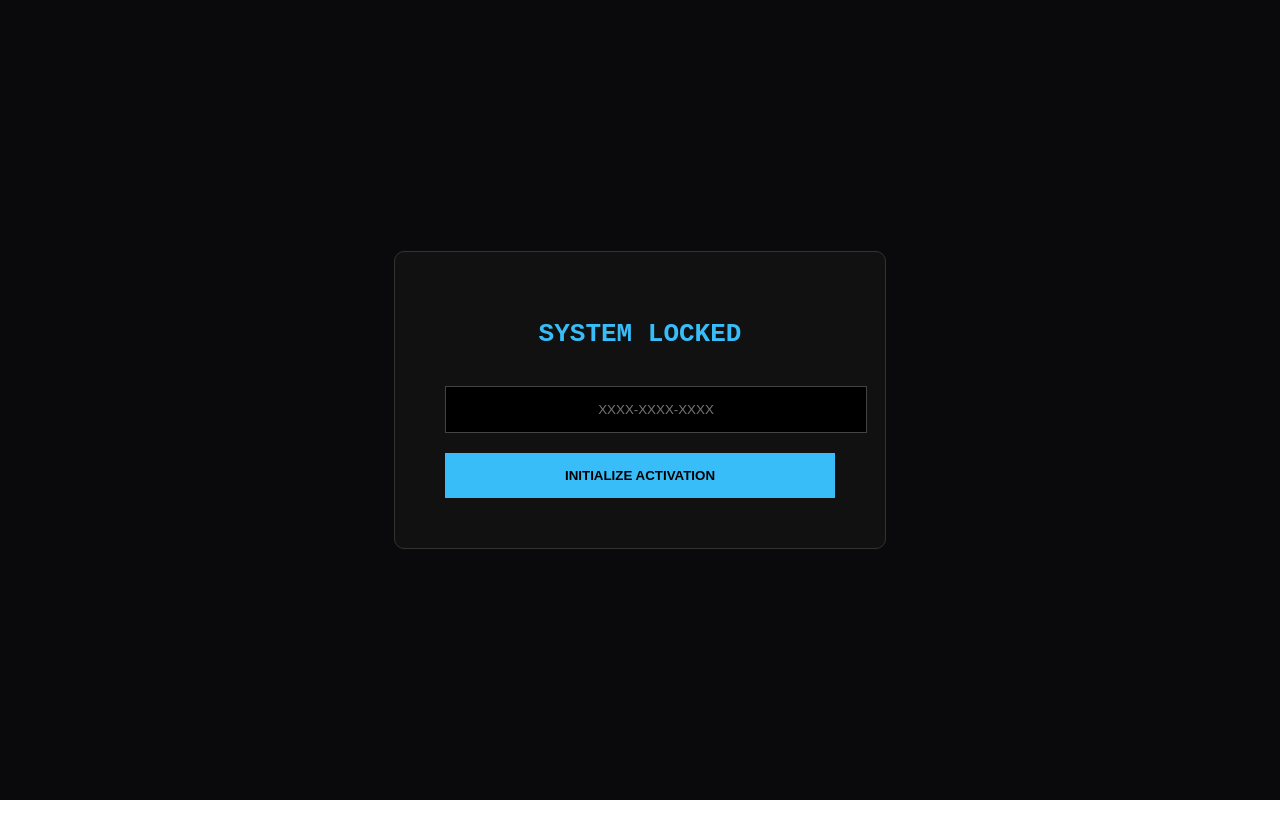
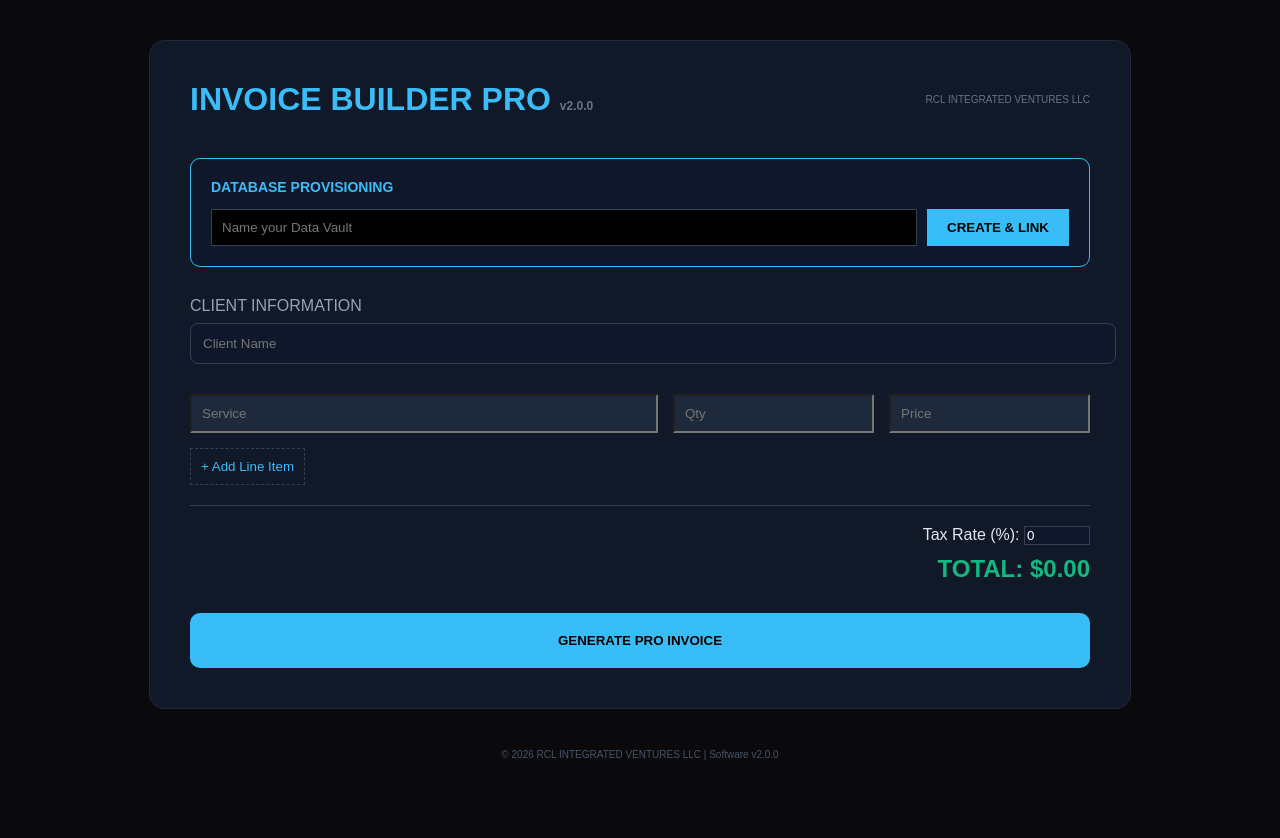
Before and after one commit to richillinz/invoice-generator-tool, a React (Create React App) app: page / in a window 1280 px wide. Shown: the top 838 px of the page. Before the commit the page ends 800 px from the top, so only its background shows below. Built offline with nearby package versions, Linux system fonts and the light colour scheme.

Commit message:
Fix: Restored data printing logic in PDF generator

```diff
--- a/src/App.js
+++ b/src/App.js
@@ -47,6 +47,8 @@ function App() {
 
   const downloadPDF = () => {
     const doc = new jsPDF();
+
+    // --- HEADER & BRANDING ---
     doc.setFillColor(15, 23, 42);
     doc.rect(0, 0, 210, 40, 'F');
     doc.setTextColor(56, 189, 248);
@@ -55,58 +57,73 @@ function App() {
     doc.setTextColor(100);
     doc.setFontSize(10);
     doc.text("POWERED BY RCL INTEGRATED VENTURES LLC", 125, 25);
+
+    // --- CLIENT & DATE INFO ---
+    doc.setTextColor(0);
+    doc.setFontSize(12);
+    doc.text(`Client: ${client || 'N/A'}`, 20, 55);
+    doc.text(`Date: ${new Date().toLocaleDateString()}`, 150, 55);
+
+    // --- TABLE HEADERS ---
+    doc.setDrawColor(200);
+    doc.line(20, 65, 190, 65);
+    doc.text("Description", 20, 72);
+    doc.text("Qty", 120, 72);
+    doc.text("Price", 145, 72);
+    doc.text("Total", 170, 72);
+    doc.line(20, 75, 190, 75);
+
+    // --- ITEM LOOP (This was missing!) ---
+    let y = 85;
+    items.forEach(item => {
+      doc.text(item.desc || '-', 20, y);
+      doc.text(item.qty.toString(), 120, y);
+      doc.text(`$${item.price}`, 145, y);
+      doc.text(`$${(item.qty * item.price).toFixed(2)}`, 170, y);
+      y += 10;
+    });
+
+    // --- TOTALS SECTION ---
+    doc.line(130, y, 190, y);
+    doc.text(`Subtotal: $${subtotal.toFixed(2)}`, 140, y + 10);
+    doc.text(`Tax (${taxRate}%): $${taxTotal.toFixed(2)}`, 140, y + 20);
+    doc.setFontSize(14);
+    doc.text(`GRAND TOTAL: $${grandTotal.toFixed(2)}`, 135, y + 35);
+
+    // --- LEGAL FOOTER ---
+    doc.setFontSize(8);
+    doc.setTextColor(150);
+    doc.text("TERMS & CONDITIONS:", 20, 260);
+    doc.text(doc.splitTextToSize(legalTerms, 170), 20, 265);
+
     doc.save(`Invoice_${client || 'Draft'}.pdf`);
   };
-
-  if (isLocked) {
-    return (
-      <div style={{ height: '100vh', background: '#0a0a0c', display: 'flex', justifyContent: 'center', alignItems: 'center', color: 'white', fontFamily: 'monospace' }}>
-        <div style={{ background: '#111', padding: '50px', borderRadius: '10px', border: '1px solid #333', textAlign: 'center' }}>
-          <h1 style={{ color: '#38bdf8' }}>SYSTEM LOCKED</h1>
-          <input type="text" placeholder="XXXX-XXXX-XXXX" style={{ width: '100%', padding: '15px', margin: '20px 0', background: '#000', border: '1px solid #444', color: '#38bdf8', textAlign: 'center' }} onChange={(e) => setLicenseKey(e.target.value)} />
-          <button onClick={handleUnlock} style={{ width: '100%', padding: '15px', background: '#38bdf8', color: 'black', fontWeight: 'bold', border: 'none', cursor: 'pointer' }}>INITIALIZE ACTIVATION</button>
-        </div>
-      </div>
-    );
-  }
 
   return (
     <div style={{ minHeight: '100vh', background: '#0a0a0c', color: '#e2e8f0', fontFamily: 'sans-serif', padding: '40px' }}>
       <div style={{ maxWidth: '900px', margin: 'auto', background: '#111827', padding: '40px', borderRadius: '15px', border: '1px solid #1f2937' }}>
 
-        {/* BRANDING HEADER */}
         <div style={{ display: 'flex', justifyContent: 'space-between', alignItems: 'center', marginBottom: '40px' }}>
           <h1 style={{ color: '#38bdf8', margin: 0 }}>INVOICE BUILDER PRO <span style={{ fontSize: '12px', color: '#64748b' }}>v2.0.0</span></h1>
           <div style={{ textAlign: 'right', fontSize: '10px', color: '#64748b' }}>RCL INTEGRATED VENTURES LLC</div>
         </div>
 
-        {/* --- NEW DATABASE SECTION START --- */}
+        {/* DATABASE SECTION */}
         <div style={{ padding: '20px', background: '#0f172a', borderRadius: '10px', border: '1px solid #38bdf8', marginBottom: '30px' }}>
           <h3 style={{ color: '#38bdf8', marginTop: 0, fontSize: '14px' }}>DATABASE PROVISIONING</h3>
           <div style={{ display: 'flex', gap: '10px' }}>
-            <input
-              type="text"
-              placeholder="Name your Data Vault (e.g. 2026_Records)"
-              style={{ flex: 1, padding: '10px', background: '#000', border: '1px solid #334155', color: '#38bdf8' }}
-              onChange={(e) => setDbName(e.target.value)}
-            />
-            <button
-              onClick={provisionDatabase}
-              style={{ padding: '10px 20px', background: '#38bdf8', color: '#000', fontWeight: 'bold', border: 'none', cursor: 'pointer' }}
-            >
-              {isProvisioning ? "PROVISIONING..." : "CREATE & LINK"}
-            </button>
+            <input type="text" placeholder="Name your Data Vault" style={{ flex: 1, padding: '10px', background: '#000', border: '1px solid #334155', color: '#38bdf8' }} onChange={(e) => setDbName(e.target.value)} />
+            <button onClick={provisionDatabase} style={{ padding: '10px 20px', background: '#38bdf8', color: '#000', fontWeight: 'bold', border: 'none', cursor: 'pointer' }}>{isProvisioning ? "PROVISIONING..." : "CREATE & LINK"}</button>
           </div>
-          <p style={{ fontSize: '10px', color: '#64748b', marginTop: '10px' }}>*Initializes a Free-Tier Cloud Vault linked to your RCL License.</p>
         </div>
-        {/* --- NEW DATABASE SECTION END --- */}
 
+        {/* CLIENT INFO */}
         <div style={{ marginBottom: '30px' }}>
           <label style={{ display: 'block', marginBottom: '8px', color: '#94a3b8' }}>CLIENT INFORMATION</label>
           <input type="text" placeholder="Client Name" style={{ width: '100%', padding: '12px', background: '#0f172a', border: '1px solid #334155', color: 'white', borderRadius: '8px' }} onChange={(e) => setClient(e.target.value)} />
         </div>
 
-        {/* ... Rest of the form logic follows ... */}
+        {/* ITEMS LIST */}
         {items.map((item, index) => (
           <div key={index} style={{ display: 'flex', gap: '15px', marginBottom: '15px' }}>
             <input type="text" placeholder="Service" style={{ flex: 3, padding: '10px', background: '#1e293b', color: 'white' }} onChange={(e) => updateItem(index, 'desc', e.target.value)} />
@@ -115,9 +132,19 @@ function App() {
           </div>
         ))}
 
-        <button onClick={addItem} style={{ color: '#38bdf8', background: 'none', border: '1px dashed #334155', cursor: 'pointer', marginBottom: '20px' }}>+ Add Row</button>
-        <button onClick={downloadPDF} style={{ width: '100%', padding: '20px', background: '#38bdf8', color: '#000', fontWeight: 'bold', borderRadius: '10px' }}>GENERATE PRO INVOICE</button>
+        <button onClick={addItem} style={{ color: '#38bdf8', background: 'none', border: '1px dashed #334155', cursor: 'pointer', marginBottom: '20px', padding: '10px' }}>+ Add Line Item</button>
+
+        {/* TOTALS & TAX */}
+        <div style={{ textAlign: 'right', borderTop: '1px solid #334155', paddingTop: '20px' }}>
+          <div style={{ marginBottom: '10px' }}>Tax Rate (%): <input type="number" style={{ width: '60px', background: '#0f172a', border: '1px solid #334155', color: 'white' }} value={taxRate} onChange={(e) => setTaxRate(parseInt(e.target.value) || 0)} /></div>
+          <div style={{ fontSize: '24px', color: '#10b981', fontWeight: 'bold' }}>TOTAL: ${grandTotal.toFixed(2)}</div>
+        </div>
+
+        <button onClick={downloadPDF} style={{ width: '100%', marginTop: '30px', padding: '20px', background: '#38bdf8', color: '#000', fontWeight: 'bold', borderRadius: '10px', border: 'none', cursor: 'pointer' }}>GENERATE PRO INVOICE</button>
       </div>
+      <footer style={{ textAlign: 'center', marginTop: '40px', color: '#475569', fontSize: '10px' }}>
+        © 2026 RCL INTEGRATED VENTURES LLC | Software v2.0.0
+      </footer>
     </div>
   );
 }
```
